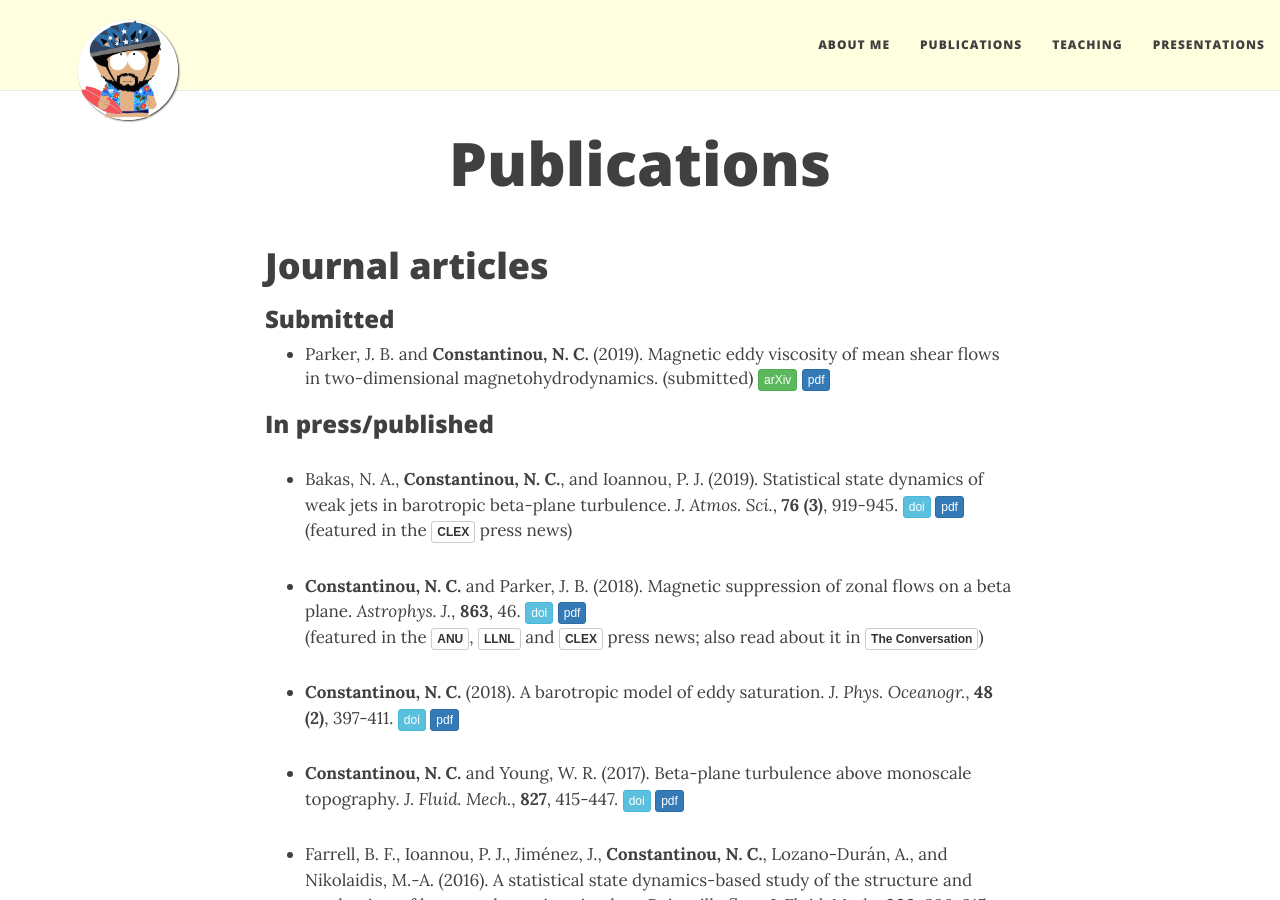
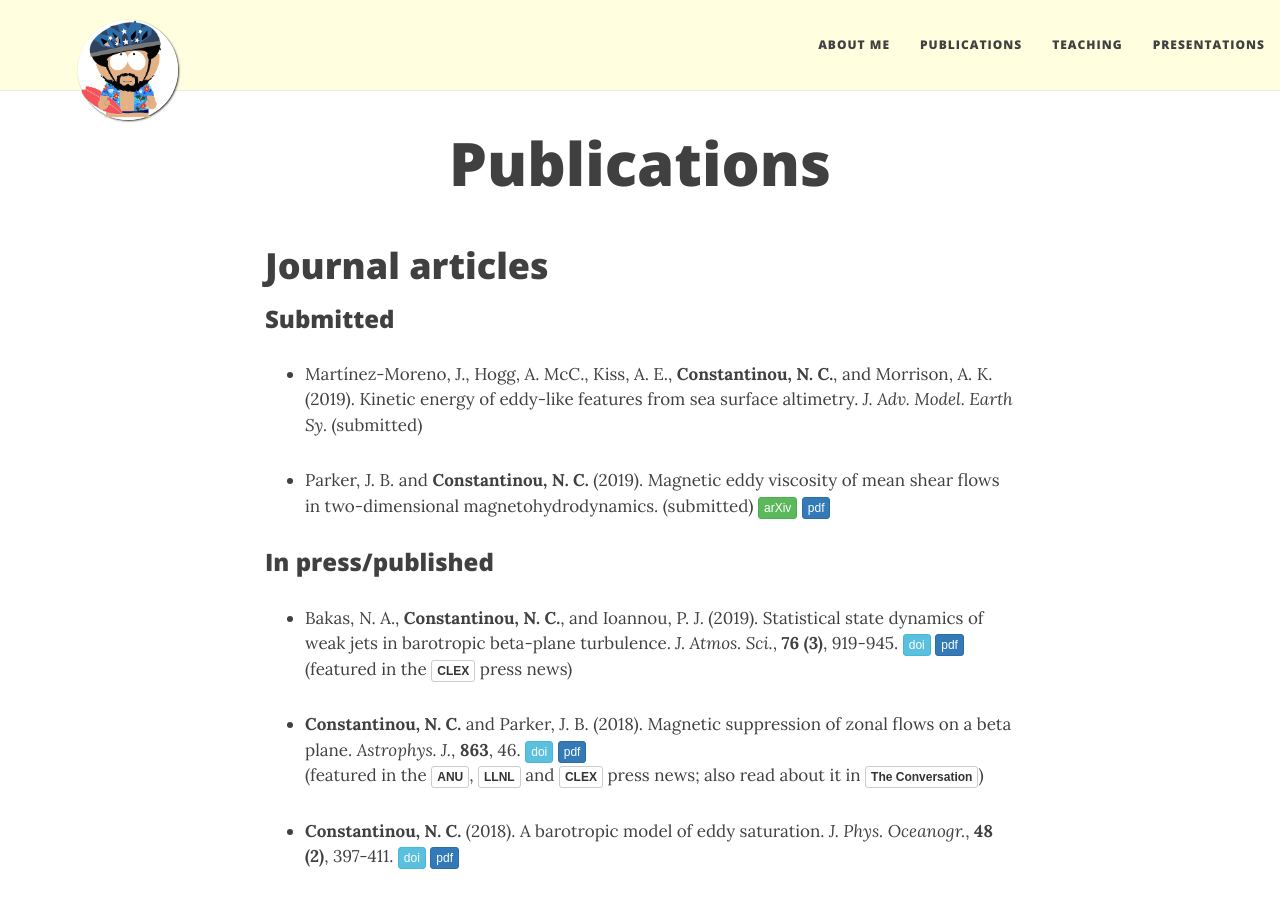
Before and after one commit to navidcy/navidcy.github.io, a Jekyll site: the page built from publications.md, in a window 1280 px wide and 900 px high. Built offline with Jekyll 4.4.1, drawn with Linux system fonts in a browser that asks for light colours; nearby versions of some CDN libraries; comment, search, counter and statistics services are not loaded.

Commit message:
add TrackEddy paper

```diff
--- a/publications.md
+++ b/publications.md
@@ -8,6 +8,9 @@
 # Journal articles
 
 ### Submitted
+
+
+- Martínez-Moreno, J., Hogg, A. McC., Kiss, A. E., **Constantinou, N. C.**, and Morrison, A. K. (2019). Kinetic energy of eddy-like features from sea surface altimetry. _J. Adv. Model. Earth Sy._ (submitted) <!-- [<span class="btn btn-success btn-xs{{end}}" style="font-family:sans-serif;">arXiv</span>][arXiv:1902.01105]{:target="_blank"} [<span class="btn btn-primary btn-xs{{end}}" style="font-family:sans-serif;">pdf</span>][TrackEddies-SSH] -->
 
 
 - Parker, J. B. and **Constantinou, N. C.** (2019). Magnetic eddy viscosity of mean shear flows in two-dimensional magnetohydrodynamics. (submitted) [<span class="btn btn-success btn-xs{{end}}" style="font-family:sans-serif;">arXiv</span>][arXiv:1902.01105]{:target="_blank"} [<span class="btn btn-primary btn-xs{{end}}" style="font-family:sans-serif;">pdf</span>][magneticviscosity]
```
Also changed, not shown: other parts of publications.md (+1 -0 lines).
